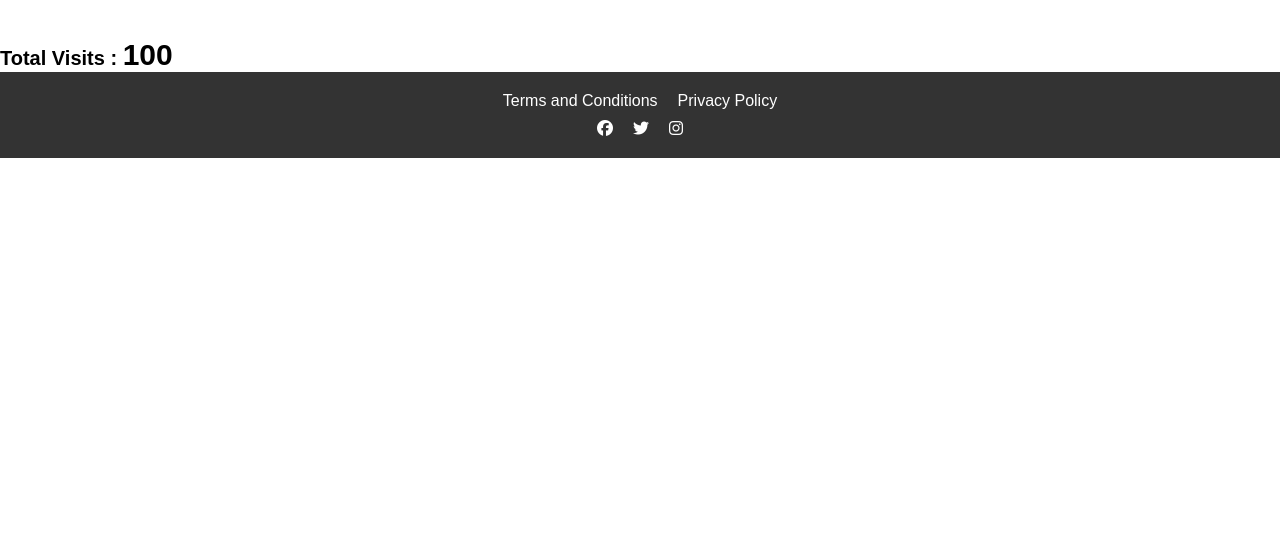
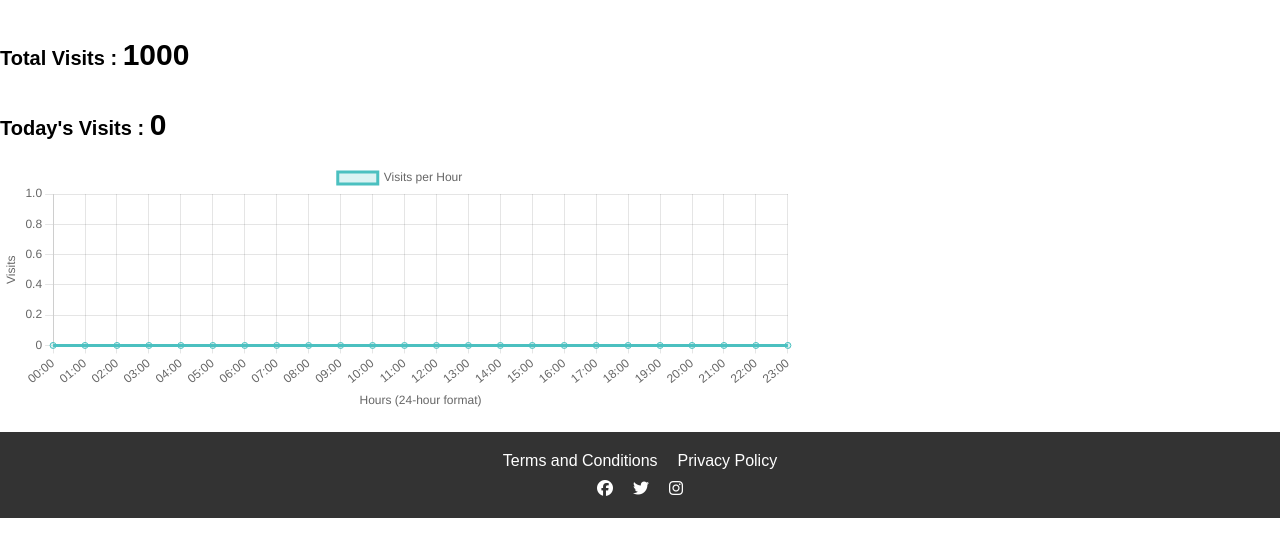
Before and after one commit to dpshah23/Github-Visitor-Info-Admin, a Django app: page /home/ in a window 1280 px wide. Shown: the part 109-666 px from the top of the page. Run offline with Django 4.2, Linux system fonts and the light colour scheme; data that the repository does not hold is empty; some libraries are stand-ins or nearby versions.

Commit message:
Added hourly visits info

```diff
--- a/adminpanel_app/views.py
+++ b/adminpanel_app/views.py
@@ -1,6 +1,24 @@
 from django.shortcuts import render
+from redirection.models import Visits
+from django.utils import timezone
+from django.db.models import Count
+from django.db.models.functions import TruncHour
+
 
 # Create your views here.
 
 def index(request):
-    return render(request,'dashboard.html',{"total_visits":100})
+    today=timezone.now().date()
+    visits_today = Visits.objects.filter(timestamp__date=today).annotate(hour=TruncHour('timestamp')).values('hour').annotate(count=Count('id')).order_by('hour')
+
+    hours = [f"{hour:02}:00" for hour in range(24)]
+    counts = [0] * 24
+    for visit in visits_today:
+        hour = visit['hour'].hour
+        counts[hour] = visit['count']
+    context={
+        'total_visits_day': sum(counts),
+        'visits_per_hour': counts,
+        'total_visits': 1000
+    }
+    return render(request,'dashboard.html',context)
--- a/redirection/models.py
+++ b/redirection/models.py
@@ -35,8 +35,8 @@ class Visits(models.Model):
     class Meta:
         db_table = 'Visits'
 
-    # def __str__(self):
-    #     # return f"{self.getusername()} visited from {self.city}, {self.state}, {self.country} at {self.timestamp}"
-    #     return f"{self.city} from {self.country} at {self.timestamp} for {self.getusername()}"
+    def __str__(self):
+        # return f"{self.getusername()} visited from {self.city}, {self.state}, {self.country} at {self.timestamp}"
+        return f"{self.city} from {self.country} at {self.timestamp} for {self.getusername()}"
     def getusername(self):
         return Users_main.objects.get(unique_link=self.unique_link).github_username
--- a/static/css/dashboard.css
+++ b/static/css/dashboard.css
@@ -24,3 +24,13 @@
     font-size: 30px;
     font-weight: 600;
 }
+
+.visit-per-hour-chart{
+    margin-top: 20px;
+    margin-bottom: 20px;
+    /* min-width: 310px; */
+    max-width: 800px;
+    max-height: 250px;
+    height: 250px;
+
+}
--- a/templates/dashboard.html
+++ b/templates/dashboard.html
@@ -3,6 +3,7 @@
 {% block body %}
 <link rel="stylesheet" href="/static/css/dashboard.css">
 <link href='https://unpkg.com/boxicons@2.1.4/css/boxicons.min.css' rel='stylesheet'>
+<script src="https://cdn.jsdelivr.net/npm/chart.js"></script>
 
 <span class="welcome-msg">Welcome Back , <strong class="strong">{{request.session.github_username}}</strong></span>
 <br><br><br>
@@ -10,4 +11,64 @@
 <label for="total-visit" class="total-visit-label">Total Visits  :  </label>
 <span class="total-visit">{{total_visits}}</span>
 
+<br><br><br>
+
+<label for="total-visit" class="total-visit-label">Today's Visits  :  </label>
+<span class="total-visit">{{total_visits_day}}</span>
+<canvas id="myChart" class="visit-per-hour-chart"></canvas>
+    <script>
+        // Extract data from Django context
+        var visits_per_hour = {{ visits_per_hour|safe }};
+
+        // Labels for each hour of the day
+        var labels = [
+            '00:00', '01:00', '02:00', '03:00', '04:00', '05:00', '06:00', '07:00', '08:00', '09:00', '10:00', '11:00',
+            '12:00', '13:00', '14:00', '15:00', '16:00', '17:00', '18:00', '19:00', '20:00', '21:00', '22:00', '23:00'
+        ];
+
+        // Data for the chart
+        var data = {
+            labels: labels,
+            datasets: [{
+                label: 'Visits per Hour',
+                data: visits_per_hour,
+                borderColor: 'rgba(75, 192, 192, 1)',
+                backgroundColor: 'rgba(75, 192, 192, 0.2)',
+                fill: false,
+                tension: 0.1
+            }]
+        };
+
+        // Chart configuration
+        var config = {
+            type: 'line',
+            data: data,
+            options: {
+                responsive: true,
+                scales: {
+                    x: {
+                        title: {
+                            display: true,
+                            text: 'Hours (24-hour format)'
+                        }
+                    },
+                    y: {
+                        title: {
+                            display: true,
+                            text: 'Visits'
+                        },
+                        beginAtZero: true
+                    }
+                }
+            }
+        };
+
+        // Initialize the chart
+        var myChart = new Chart(
+            document.getElementById('myChart'),
+            config
+        );
+    </script>
+
+
 {% endblock body %}
```
